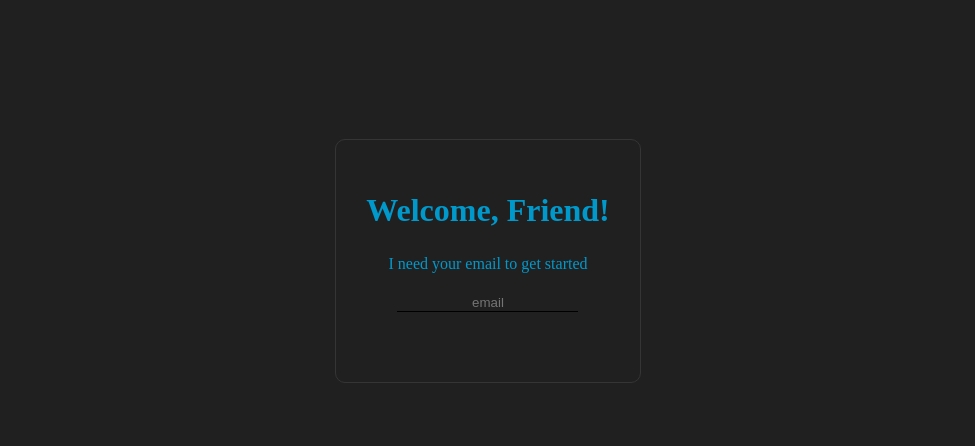
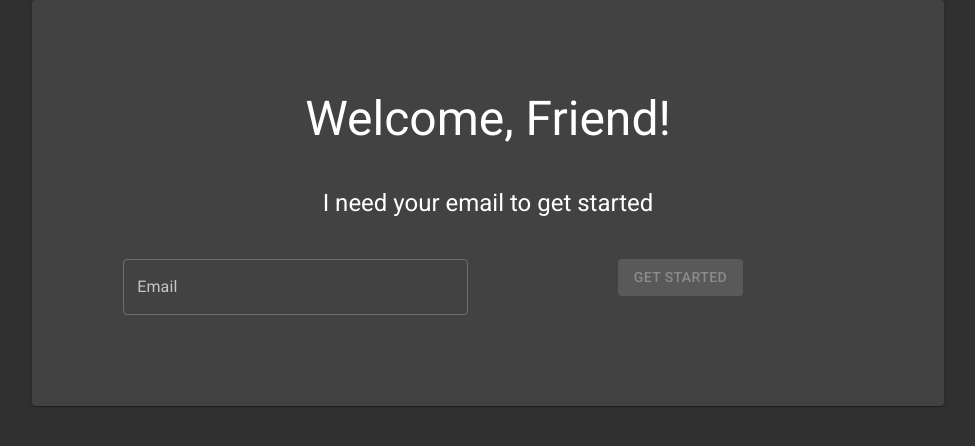
Before and after one commit to Arunscape/friends, a React (Create React App) app in the folder apps/web_frontend/: page / in a window 1280 px wide. Shown: the top 446 px of the page, without its empty margins (152-1127 px from the left). Built offline with nearby package versions, Linux system fonts and the light colour scheme.

Commit message:
removed all css and made pretty

```diff
--- a/apps/web_frontend/src/app/App.js
+++ b/apps/web_frontend/src/app/App.js
@@ -2,12 +2,12 @@ import React from 'react'
 
 import { BrowserRouter, Route, Switch, Redirect } from 'react-router-dom'
 import { MuiThemeProvider, createMuiTheme } from '@material-ui/core/styles'
+import CssBaseline from '@material-ui/core/CssBaseline'
 import Purple from '@material-ui/core/colors/purple'
 import Orange from '@material-ui/core/colors/orange'
 
 import { Provider } from 'react-redux'
 import store from 'app/store'
-import 'app/global.css' // Global styles
 
 import ChatPage from 'modules/Chat'
 import IndexPage from 'modules/Auth'
@@ -24,6 +24,7 @@ function App () {
   const Redirector = (props) => <Redirect to='/' />
   return (
     <MuiThemeProvider theme={theme}>
+      <CssBaseline />
       <Provider store={store}>
         <BrowserRouter>
           <Switch>
--- a/apps/web_frontend/src/app/global.css
+++ /dev/null
@@ -1,131 +0,0 @@
-div, html, body {
-    margin: 0;
-    padding: 0;
-}
-html {
-    /* Color variables */
-    --color0: #0099cc; /* Blue */
-    --color1: #98C1D9; /* Orange */
-    --color2: #353535;
-    --bg: #202020;
-    --bg2: var(--color2);
-    --fg: var(--color0);
-    --hl: var(--color1);
-    --color-success: #32CD32;
-    color: var(--fg);
-    background-color: var(--bg);
-}
-
-.hor {
-    display: flex;
-    flex-direction: row;
-}
-.ver {
-    display: flex;
-    flex-direction: column;
-}
-
-.cent {
-    display: flex;
-    align-items: center;
-    justify-content: center;
-    text-align: center;
-}
-.spread {
-    display: flex;
-    align-items: center;
-    justify-content: space-between;
-}
-.drift {
-    display: flex;
-    align-items: center;
-    justify-content: space-around;
-}
-
-.wide {
-    width: 100%;
-}
-.tall {
-    height: 100%;
-}
-.container {
-    width: 100vw;
-    height: 100vh;
-    margin: 0;
-    overflow: hidden;
-}
-
-
-.mar-5 {
-    margin: 5%;
-}
-.mar-10 {
-    margin: 10%;
-}
-.mar-15 {
-    margin: 15%;
-}
-.mar-20 {
-    margin: 20%;
-}
-.mar-25 {
-    margin: 25%;
-}
-
-.pad-5 {
-    padding: 5%;
-}
-.pad-10 {
-    padding: 10%;
-}
-.pad-15 {
-    padding: 15%;
-}
-.pad-20 {
-    padding: 20%;
-}
-.pad-25 {
-    padding: 25%;
-}
-
-.mar-x-5 {
-    margin-left: 5%;
-    margin-right: 5%;
-}
-.mar-x-10 {
-    margin-left: 10%;
-    margin-right: 10%;
-}
-.mar-x-15 {
-    margin-left: 15%;
-    margin-right: 15%;
-}
-.mar-x-20 {
-    margin-left: 20%;
-    margin-right: 20%;
-}
-.mar-x-25 {
-    margin-left: 25%;
-    margin-right: 25%;
-}
-
-.pad-x-5 {
-    padding-left: 5%;
-    padding-right: 5%;
-}
-.pad-x-10 {
-    padding-left: 10%;
-    padding-right: 10%;
-}
-.pad-x-15 {
-    padding-left: 15%;
-    padding-right: 15%;
-}
-.pad-x-20 {
-    padding-left: 20%;
-    padding-right: 20%;
-}
-.pad-x-25 {
-    padding-left: 25%;
-    padding-right: 25%;
-}
--- a/apps/web_frontend/src/modules/Auth/index.js
+++ b/apps/web_frontend/src/modules/Auth/index.js
@@ -1,6 +1,13 @@
 import React from 'react'
 import { connect } from 'react-redux'
-import './style.css'
+
+import Button from '@material-ui/core/Button'
+import TextField from '@material-ui/core/TextField'
+import Typography from '@material-ui/core/Typography'
+import Grid from '@material-ui/core/Grid'
+import Container from '@material-ui/core/Container'
+import Paper from '@material-ui/core/Paper'
+import LinearProgress from '@material-ui/core/LinearProgress'
 
 import { checkUser, signup, signin, upgrade, signout } from './actions'
 import { isTokenValid } from 'services/security/token'
@@ -58,41 +65,101 @@ class IndexPage extends React.Component {
 
   renderEmailGetter () {
     return (
-      <WelcomeBox subHeader='I need your email to get started'>
-        <input
-          className={`email-input ${lookLikeEmail(this.state.email) &&
-              'valid-email'}`}
-          value={this.state.email}
-          onChange={(ev) => this.setState({ email: ev.target.value })}
-          type='text' placeholder='email' />
-        <input
-          className={`submit-email ${lookLikeEmail(this.state.email) &&
-            'show-submit-button'}`}
-          type='button' value='Get Started'
-          onClick={() => this.submitEmail()} />
-      </WelcomeBox>
+      <Container component='main' maxWidth='md'>
+        <Paper style={{ padding: '10%' }}>
+          <Grid container spacing={5}>
+            <Grid item xs={12} align='center'>
+              <Typography component='h2' variant='h3'> Welcome, Friend! </Typography>
+            </Grid>
+            <Grid item xs={12} align='center'>
+              <Typography component='h3' variant='h5'>I need your email to get started</Typography>
+            </Grid>
+            <Grid item xs={12} md={6}>
+              <TextField
+                value={this.state.email}
+                onChange={(ev) => this.setState({ email: ev.target.value })}
+                fullWidth
+                type='email'
+                autoComplete='email'
+                variant='outlined'
+                label='Email' />
+            </Grid>
+            <Grid item xs={12} md={6} align='center'>
+              <Button
+                variant='contained'
+                color='primary'
+                disabled={!lookLikeEmail(this.state.email)}
+                onClick={() => this.submitEmail()} >
+                Get Started
+              </Button>
+            </Grid>
+          </Grid>
+        </Paper>
+      </Container>
     )
   }
 
   renderSignup () {
     return (
-      <WelcomeBox
-        subHeader={'You seem to be missing an account, let\'s get you set up'}>
-        <input className={`name-input`} value={this.state.name}
-          onChange={(ev) => this.setState({ name: ev.target.value })}
-          type='text' placeholder='name' />
-        <input className={`name-input`} value={this.state.pic}
-          onChange={(ev) => this.setState({ pic: ev.target.value })}
-          type='text' placeholder='profile pic url' />
-        <input className={`submit-signup ${this.state.name && this.state.pic && 'show-submit-button'}`}
-          type='button' value='Get Started'
-          onClick={() => this.submitSignup()} />
-      </WelcomeBox>
+      <Container component='main' maxWidth='md'>
+        <Paper style={{ padding: '10%' }}>
+          <Grid container spacing={5}>
+            <Grid item xs={12} align='center'>
+              <Typography component='h2' variant='h3'> Welcome, Friend! </Typography>
+            </Grid>
+            <Grid item xs={12} align='center'>
+              <Typography component='h3' variant='h5'> You seem to be missing an account, let's get you set up </Typography>
+            </Grid>
+            <Grid item xs={12} md={6}>
+              <TextField
+                value={this.state.name}
+                onChange={(ev) => this.setState({ name: ev.target.value })}
+                fullWidth
+                autoComplete='name'
+                variant='outlined'
+                label='Name' />
+            </Grid>
+            <Grid item xs={12} md={6}>
+              <TextField
+                value={this.state.pic}
+                onChange={(ev) => this.setState({ pic: ev.target.value })}
+                fullWidth
+                variant='outlined'
+                label='Profile Picture URL' />
+            </Grid>
+            <Grid item xs={12} align='center'>
+              <Button
+                variant='contained'
+                color='primary'
+                disabled={!(this.state.name && this.state.pic)}
+                onClick={() => this.submitSignup()} >
+                Sign up
+              </Button>
+            </Grid>
+          </Grid>
+        </Paper>
+      </Container>
     )
   }
 
   renderSignin () {
-    return <div>Verifying Email{'.'.repeat(this.state.dots)}</div>
+    return (
+      <Container component='main' maxWidth='md'>
+        <Paper style={{ padding: '10%' }}>
+          <Grid container spacing={5}>
+            <Grid item xs={12} align='center'>
+              <Typography component='h2' variant='h3'> Waiting for email validation. </Typography>
+            </Grid>
+            <Grid item xs={12} align='center'>
+              <Typography component='h3' variant='h5'> Please check your inbox! </Typography>
+            </Grid>
+            <Grid item xs={12} align='center'>
+              <LinearProgress color='secondary' />
+            </Grid>
+          </Grid>
+        </Paper>
+      </Container>
+    )
   }
 
   renderError () {
@@ -131,20 +198,3 @@ export default connect((state) => ({
   signup: (...data) => signup(dispatch, ...data),
   signout: (...data) => signout(dispatch, ...data)
 }))(IndexPage)
-
-class WelcomeBox extends React.PureComponent {
-  render () {
-    return (
-      <div className='drift container ver'>
-        <div className='welcome-screen drift ver'>
-          <div className='ver cent'>
-            <h1>Welcome, Friend!</h1>
-            <p> { this.props.subHeader } </p>
-          </div>
-          { this.props.children }
-        </div>
-        <div />
-      </div>
-    )
-  }
-}
--- a/apps/web_frontend/src/modules/Auth/style.css
+++ /dev/null
@@ -1,52 +0,0 @@
-.welcome-screen {
-    padding: 30px;
-    border: solid 1px var(--bg2);
-    border-radius: 10px;
-}
-.welcome-screen input {
-    background-color: #00000000;
-    border: none;
-}
-
-.welcome-screen h1 {
-    margin-bottom: 10px;
-}
-
-.welcome-screen input[type="text"] {
-    color: var(--fg);
-    text-align: center;
-    border-bottom: 1px black solid;
-    margin: 5px;
-}
-
-.welcome-screen input[type="text"]:focus {
-    outline: none;
-    border-bottom: 1px var(--hl) solid;
-}
-
-.welcome-screen .email-input.valid-email {
-    border-bottom: 1px var(--color-success) solid;
-}
-
-.welcome-screen input[type="button"] {
-    background-color: #FFFFFF33;
-    border-radius: 5px;
-    padding: 10px;
-    transition-duration: 500ms;
-}
-.welcome-screen input[type="button"]:hover {
-    box-shadow: 2px 2px 3px black;
-}
-
-.welcome-screen .submit-email {
-    visibility: hidden;
-}
-.welcome-screen .submit-email.show-submit-button {
-    visibility: visible;
-}
-.welcome-screen .submit-signup {
-    visibility: hidden;
-}
-.welcome-screen .submit-signup.show-submit-button {
-    visibility: visible;
-}
```
